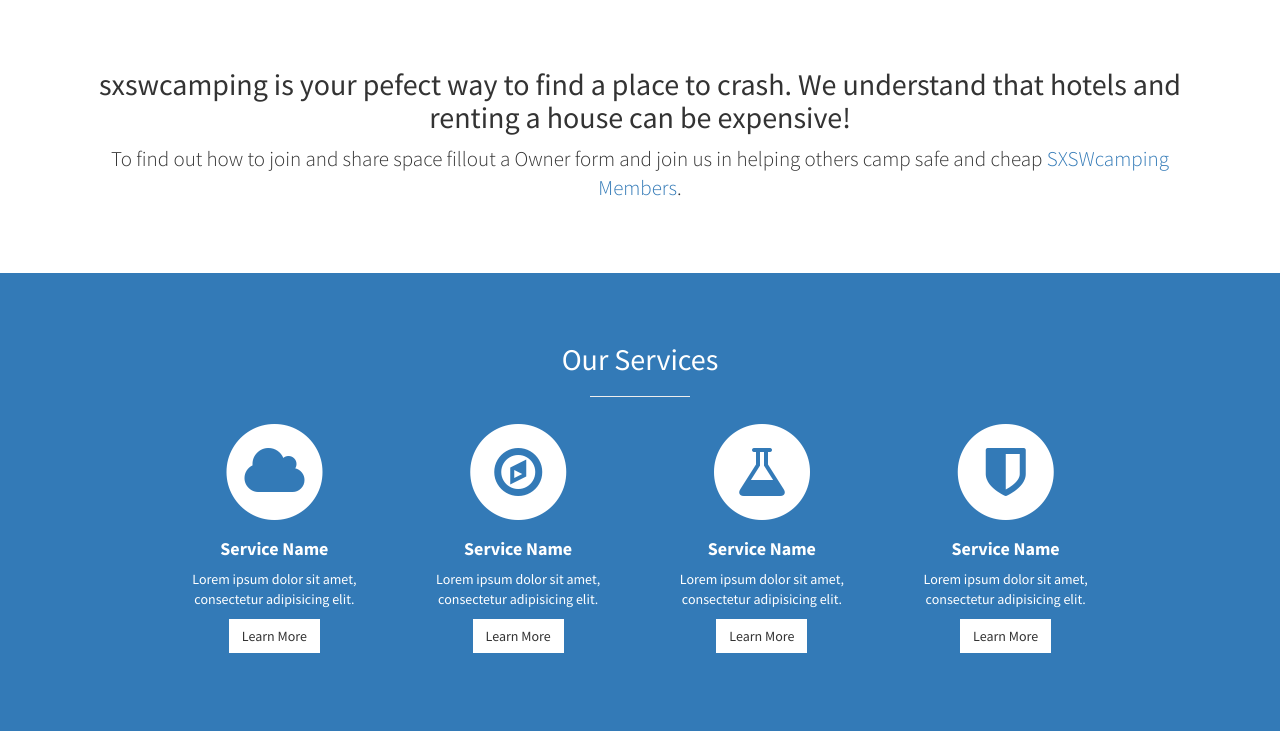
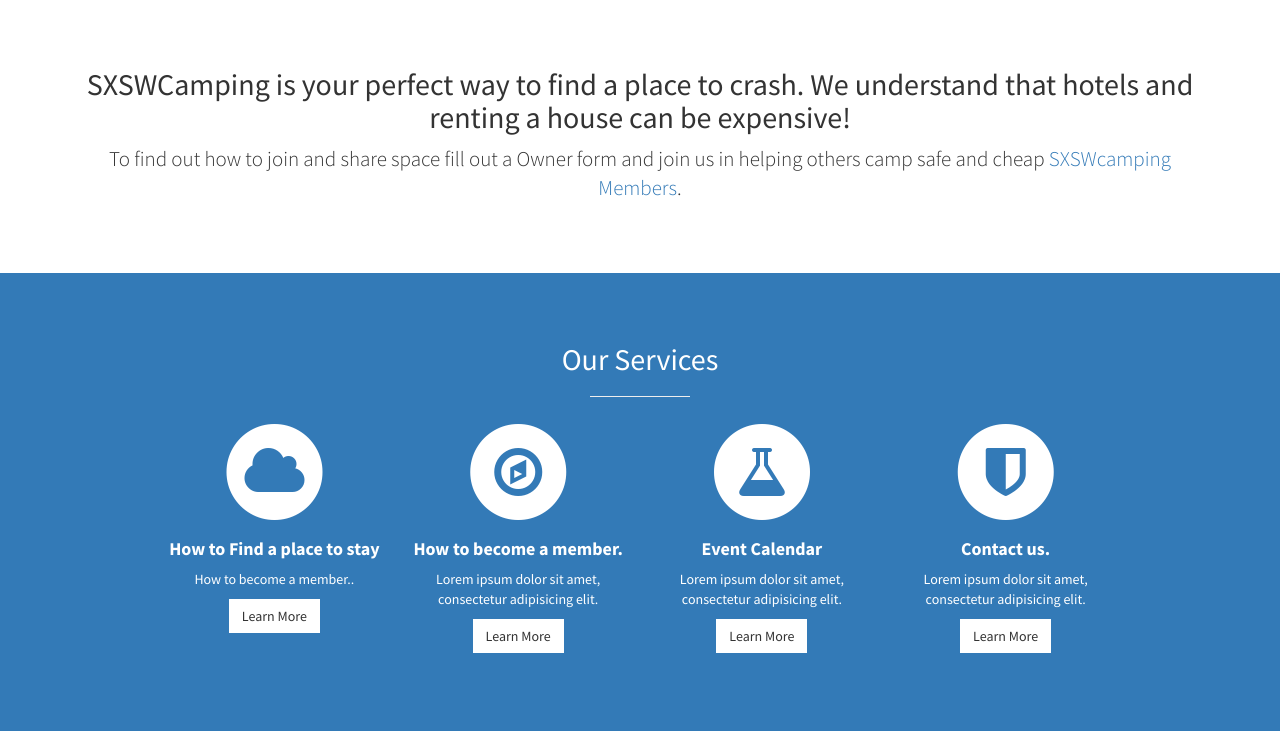
Before and after one commit to jordanistan/greenhouseorangedoor, a plain HTML site: page index.html in a window 1280 px wide. Shown: the part 802-1533 px from the top of the page. Drawn offline with Linux system fonts and the light colour scheme; grey boxes are pictures that could not be loaded.

Commit message:
Added services in index file.

```diff
--- a/index.html
+++ b/index.html
@@ -73,8 +73,8 @@
         <div class="container">
             <div class="row">
                 <div class="col-lg-12 text-center">
-                    <h2>sxswcamping is your pefect way to find a place to crash. We understand that hotels and renting a house can be expensive!</h2>
-                    <p class="lead">To find out how to join and share space fillout a Owner form and join us in helping others camp safe and cheap <a target="_blank" href="http://join.sxswcamping.com/">SXSWcamping Members</a>.</p>
+                    <h2>SXSWCamping is your perfect way to find a place to crash. We understand that hotels and renting a house can be expensive!</h2>
+                    <p class="lead">To find out how to join and share space fill out a Owner form and join us in helping others camp safe and cheap <a target="_blank" href="http://join.sxswcamping.com/">SXSWcamping Members</a>.</p>
                 </div>
             </div>
             <!-- /.row -->
@@ -98,9 +98,9 @@
                                 <i class="fa fa-cloud fa-stack-1x text-primary"></i>
                             </span>
                                 <h4>
-                                    <strong>Service Name</strong>
+                                    <strong>How to Find a place to stay</strong>
                                 </h4>
-                                <p>Lorem ipsum dolor sit amet, consectetur adipisicing elit.</p>
+                                <p>How to become a member..</p>
                                 <a href="#" class="btn btn-light">Learn More</a>
                             </div>
                         </div>
@@ -111,7 +111,7 @@
                                 <i class="fa fa-compass fa-stack-1x text-primary"></i>
                             </span>
                                 <h4>
-                                    <strong>Service Name</strong>
+                                    <strong>How to become a member.</strong>
                                 </h4>
                                 <p>Lorem ipsum dolor sit amet, consectetur adipisicing elit.</p>
                                 <a href="#" class="btn btn-light">Learn More</a>
@@ -124,7 +124,7 @@
                                 <i class="fa fa-flask fa-stack-1x text-primary"></i>
                             </span>
                                 <h4>
-                                    <strong>Service Name</strong>
+                                    <strong>Event Calendar</strong>
                                 </h4>
                                 <p>Lorem ipsum dolor sit amet, consectetur adipisicing elit.</p>
                                 <a href="#" class="btn btn-light">Learn More</a>
@@ -137,7 +137,7 @@
                                 <i class="fa fa-shield fa-stack-1x text-primary"></i>
                             </span>
                                 <h4>
-                                    <strong>Service Name</strong>
+                                    <strong>Contact us.</strong>
                                 </h4>
                                 <p>Lorem ipsum dolor sit amet, consectetur adipisicing elit.</p>
                                 <a href="#" class="btn btn-light">Learn More</a>
```
